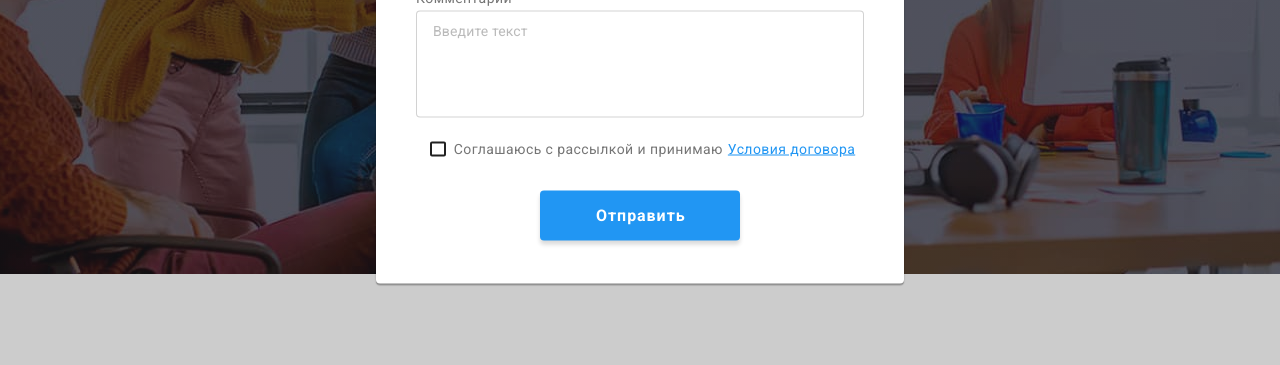
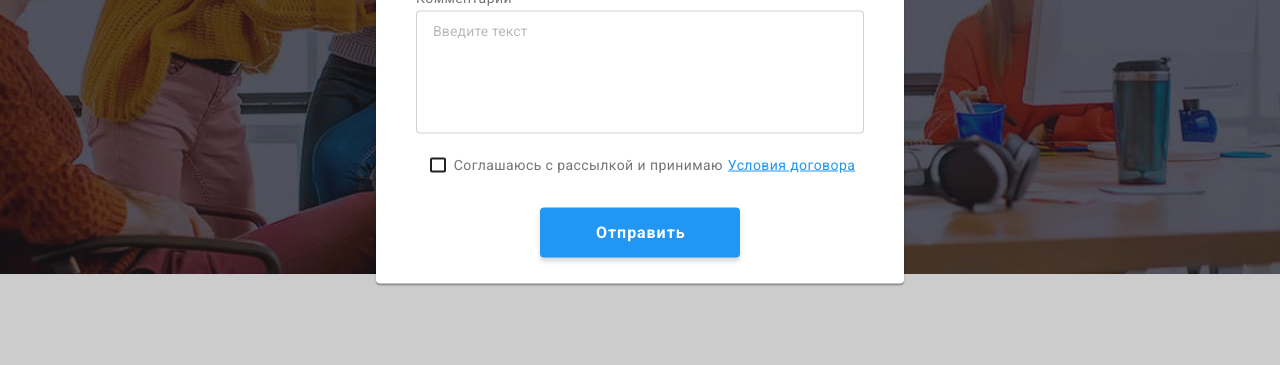
Before and after one commit to Maxim-Savchuk/goit-markup-hw-06, a plain HTML site: page index.html in a window 1280 px wide. Both pictures are taken after a click on the button "Заказать услугу". Shown: the part 407-772 px from the top of the page. Drawn offline with Linux system fonts and the light colour scheme.

Commit message:
fix-modal

```diff
--- a/css/styles.css
+++ b/css/styles.css
@@ -927,6 +927,7 @@ body {
 }
 
 .comment-area::placeholder {
+  max-height: 120px;
   font-size: 14px;
   line-height: 1.1;
   letter-spacing: 0.01em;
--- a/index.html
+++ b/index.html
@@ -423,7 +423,7 @@
 
                 <label class="form-label">
                     <span class="description-title">Комментарий</span>
-                    <textarea class="comment-area" name="comment" rows="5" placeholder="Введите текст"></textarea>
+                    <textarea class="comment-area" name="comment" rows="6" placeholder="Введите текст"></textarea>
                 </label>
 
                 <div class="policy">
```
